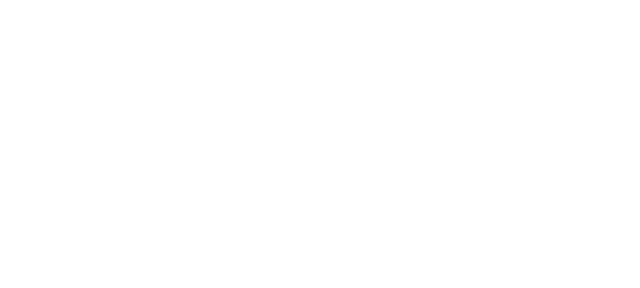
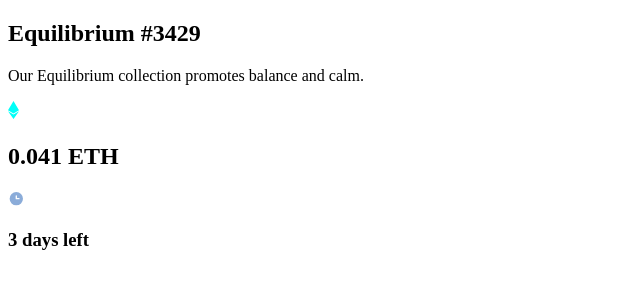
Before and after one commit to mvcaribe/NFT---FrontendMentor, a plain HTML site: page index.html in a window 1280 px wide. Shown: the whole page, without its empty margins (0-640 px from the left). Drawn offline with Linux system fonts and the light colour scheme.

Commit message:
Configurando o html

```diff
--- a/index.html
+++ b/index.html
@@ -7,6 +7,25 @@
     <title>NFT - FrontendMentor</title>
 </head>
 <body>
+    <section>
+        <div class="container">
+            <div class="imagem"></div>
+            <div class="infor">
+                <h1>Equilibrium #3429</h1>
+                <p>Our Equilibrium collection promotes balance and calm.</p>
+            </div>
+            <div class="infor--price">
+                <div class="price">
+                    <img src="assets/images/icon-ethereum.svg" alt="icon-ethereum">
+                    <h2>0.041 ETH</h2>
+                </div>
+                <div class="time">
+                    <img src="assets/images/icon-clock.svg" alt="icon-clock">
+                    <h3>3 days left</h3>
+                </div>
+            </div>
 
+        </div>
+    </section>
 </body>
 </html>
```
